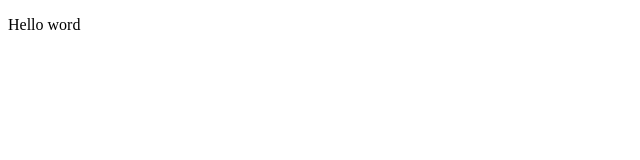
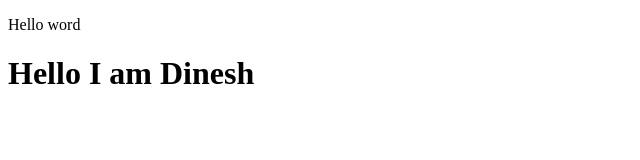
Before and after one commit to Mane-DINESH/FirstDemo, a plain HTML site: page index.html in a window 1280 px wide. Shown: the whole page, without its empty margins (0-640 px from the left). Drawn offline with Linux system fonts and the light colour scheme.

Commit message:
Add New Feature in inext file

```diff
--- a/index.html
+++ b/index.html
@@ -7,5 +7,6 @@
 </head>
 <body>
     <p>Hello word</p>
+    <h1>Hello I am Dinesh</h1>
 </body>
 </html>
```
